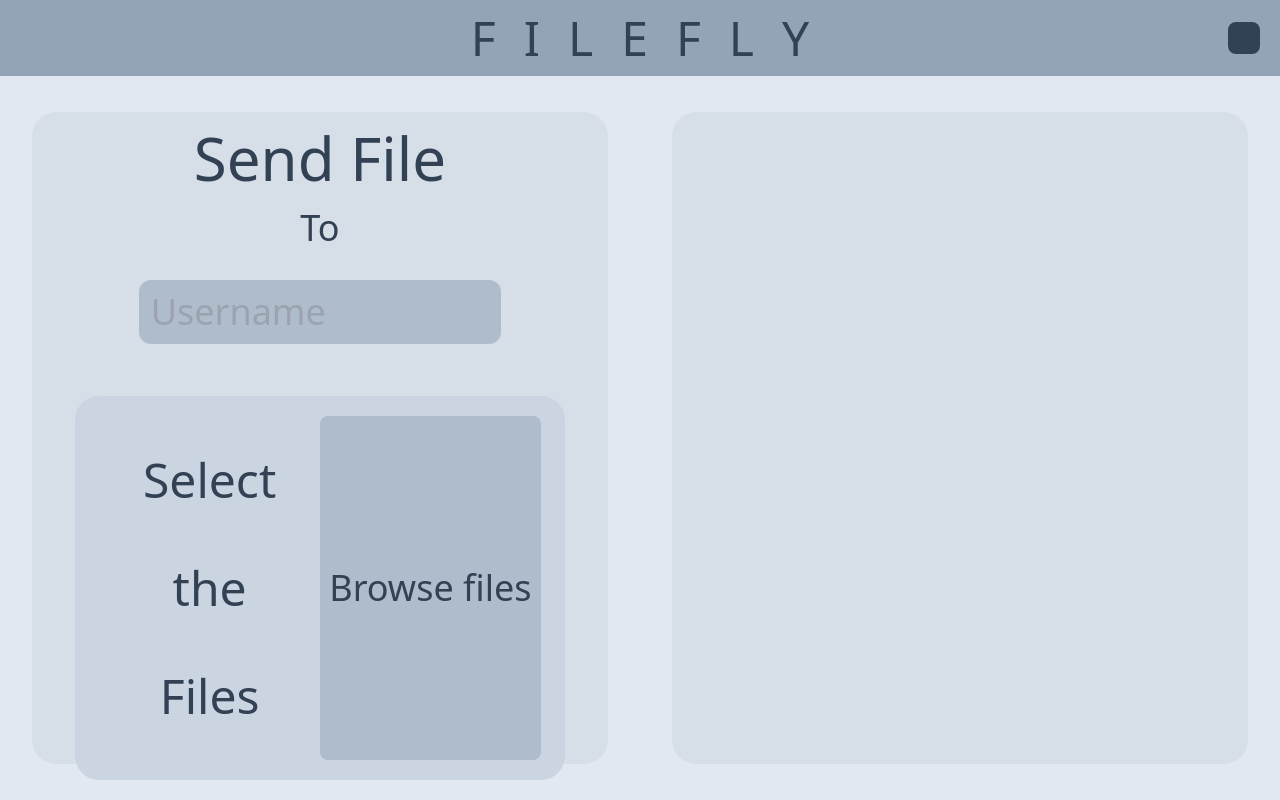
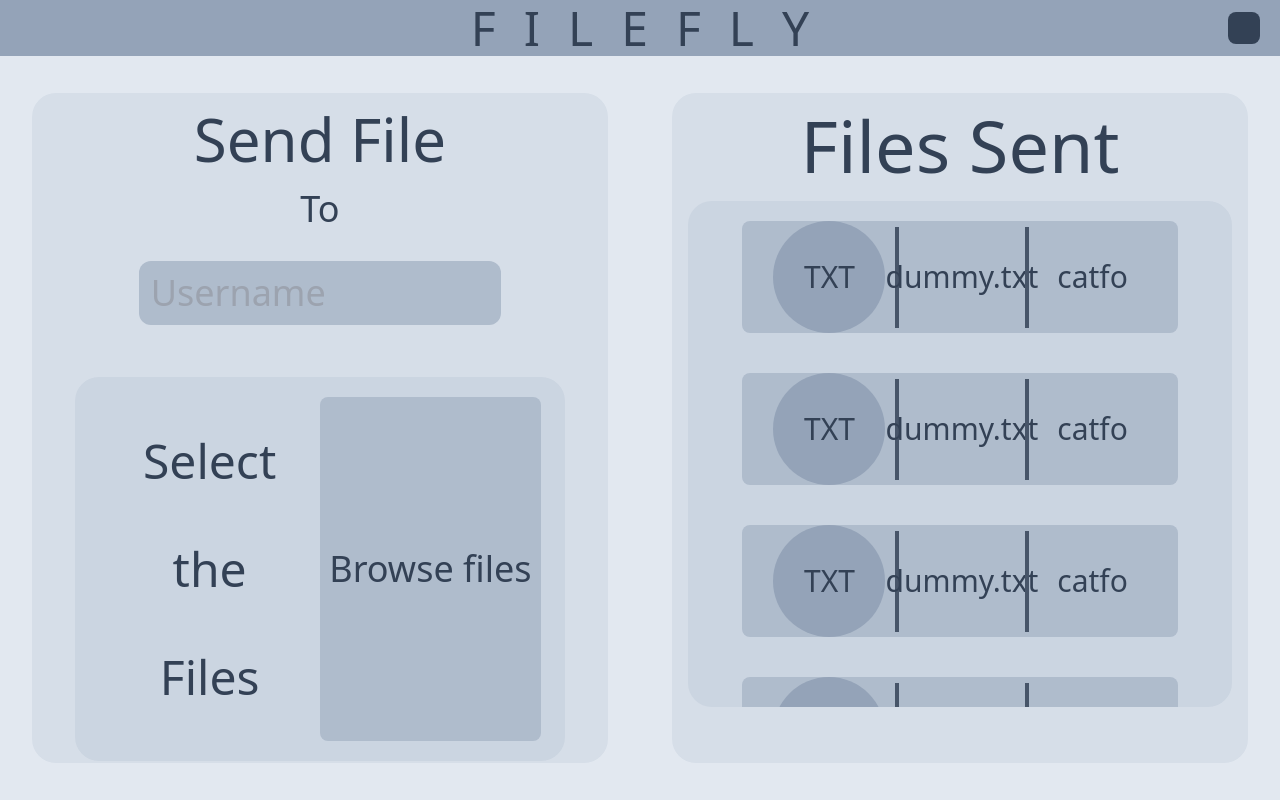
Before and after one commit to catfo435/filefly, a Next.js app: page /dashboard/sendMenu in a window 1280 px wide. Built offline with nearby package versions, Linux system fonts and the light colour scheme.

Commit message:
feat : sent files pane completed(front end)

```diff
--- /dev/null
+++ b/app/components/SentFilePane.tsx
@@ -0,0 +1,27 @@
+import React from 'react'
+
+// Will be changed when backend is implemented
+type SentFilePaneProps = {
+    sentTo : string,
+    fileName: string,
+    time: string,
+}
+
+
+export default function SentFilePane(props: SentFilePaneProps) {
+  return (
+    <div title={props.time} className='w-[80%] h-[150px] my-5 flex justify-center items-center bg-slate-350 dark:bg-slate-700 hover:opacity-90 hover:dark:bg-slate-650 rounded-lg'>
+        <div className='content flex w-[90%] h-[90%] items-center text-3xl divide-x-4 divide-slate-600'>
+            <div className='w-1/3 h-full flex items-center justify-center'>
+                <div className='w-28 h-28 bg-slate-400 dark:bg-slate-500 rounded-full flex justify-center items-center'>TXT</div>
+            </div>
+            <div className='w-1/3 h-full flex items-center justify-center'>
+                {props.fileName}
+            </div>
+            <div className='w-1/3 h-full flex items-center justify-center'>
+                {props.sentTo}
+            </div>
+        </div>
+    </div>
+  )
+}
--- a/app/components/SentFilesPane.tsx
+++ b/app/components/SentFilesPane.tsx
@@ -1,11 +1,46 @@
 import React from 'react'
+import SentFilePane from './SentFilePane'
+
+// Will be removed when backend is implemented
+const dummyFileArray = [
+  {
+    sentTo:"catfo",
+    fileName:"dummy.txt",
+    time:"dummytime",
+  },
+  {
+    sentTo:"catfo",
+    fileName:"dummy.txt",
+    time:"dummytime",
+  },
+  {
+    sentTo:"catfo",
+    fileName:"dummy.txt",
+    time:"dummytime",
+  },
+  {
+    sentTo:"catfo",
+    fileName:"dummy.txt",
+    time:"dummytime",
+  },
+  {
+    sentTo:"catfo",
+    fileName:"dummy.txt",
+    time:"dummytime",
+  },
+
+]
+
 
 export default function SentFilesPane() {
   return (
     <div className='viewSentFiles w-1/2 flex justify-center items-center'>
-        <div className="bg-[#D6DEE8] dark:bg-[#162032] w-[90%] h-[90%] rounded-3xl flex justify-center items-center text-5xl md:text-7xl">
-        <div className='content py-4 px-4 w-full h-full'>
-
+        <div className="bg-[#D6DEE8] dark:bg-[#162032] w-[90%] h-[90%] rounded-3xl flex justify-center text-5xl md:text-7xl">
+        <div className='flex flex-col content py-4 px-4 w-full h-full items-center'>
+          <div className='w-fit h-fit'>Files Sent</div>
+          <div className='flex flex-col w-full h-[580px] items-center overflow-scroll bg-slate-300 dark:bg-slate-800 mt-5 mb-10 rounded-3xl'>
+            {dummyFileArray.map((fileProps) => {return <SentFilePane {...fileProps} /> })}
+          </div>
         </div>
         </div>
     </div>
```
